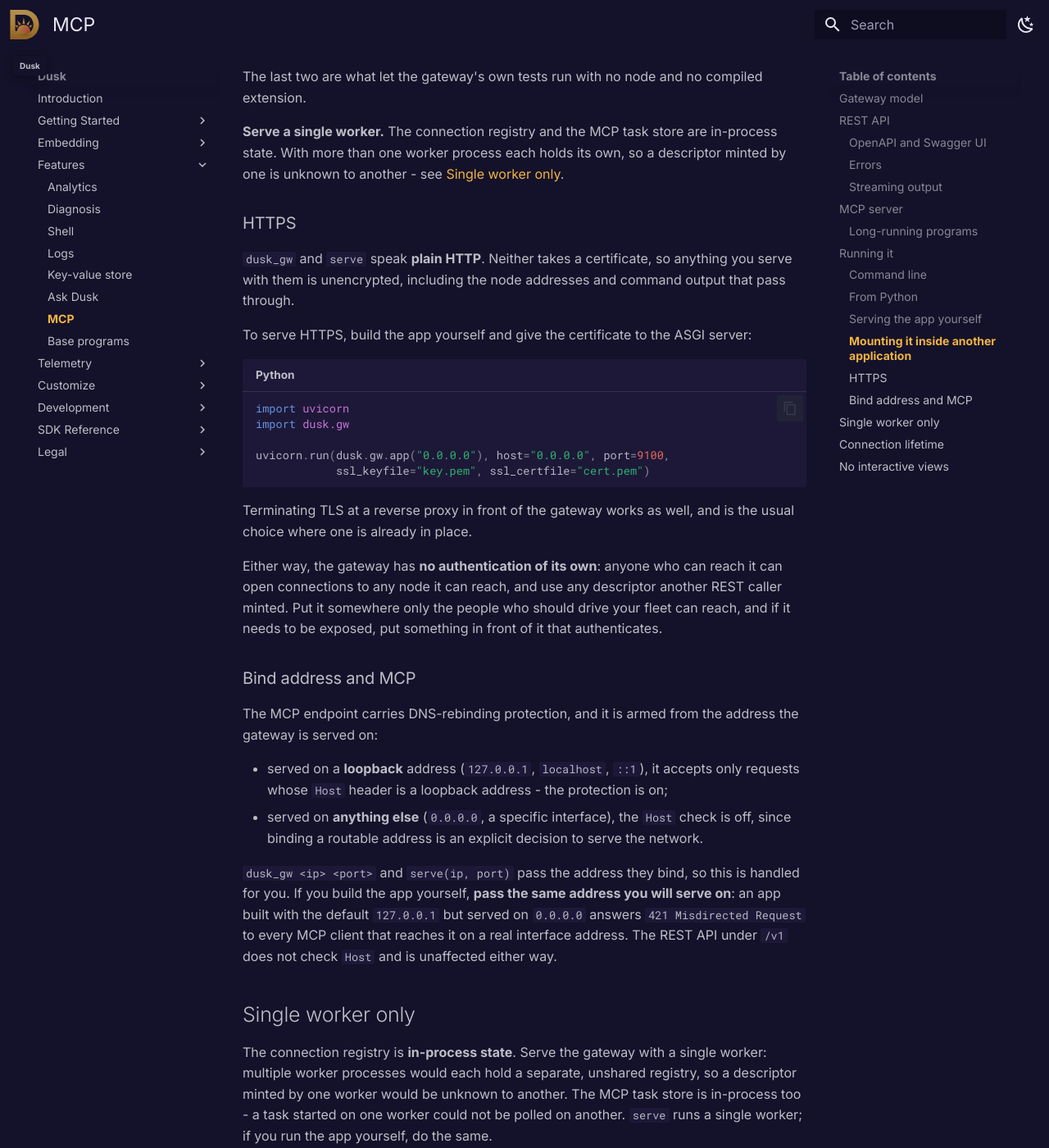
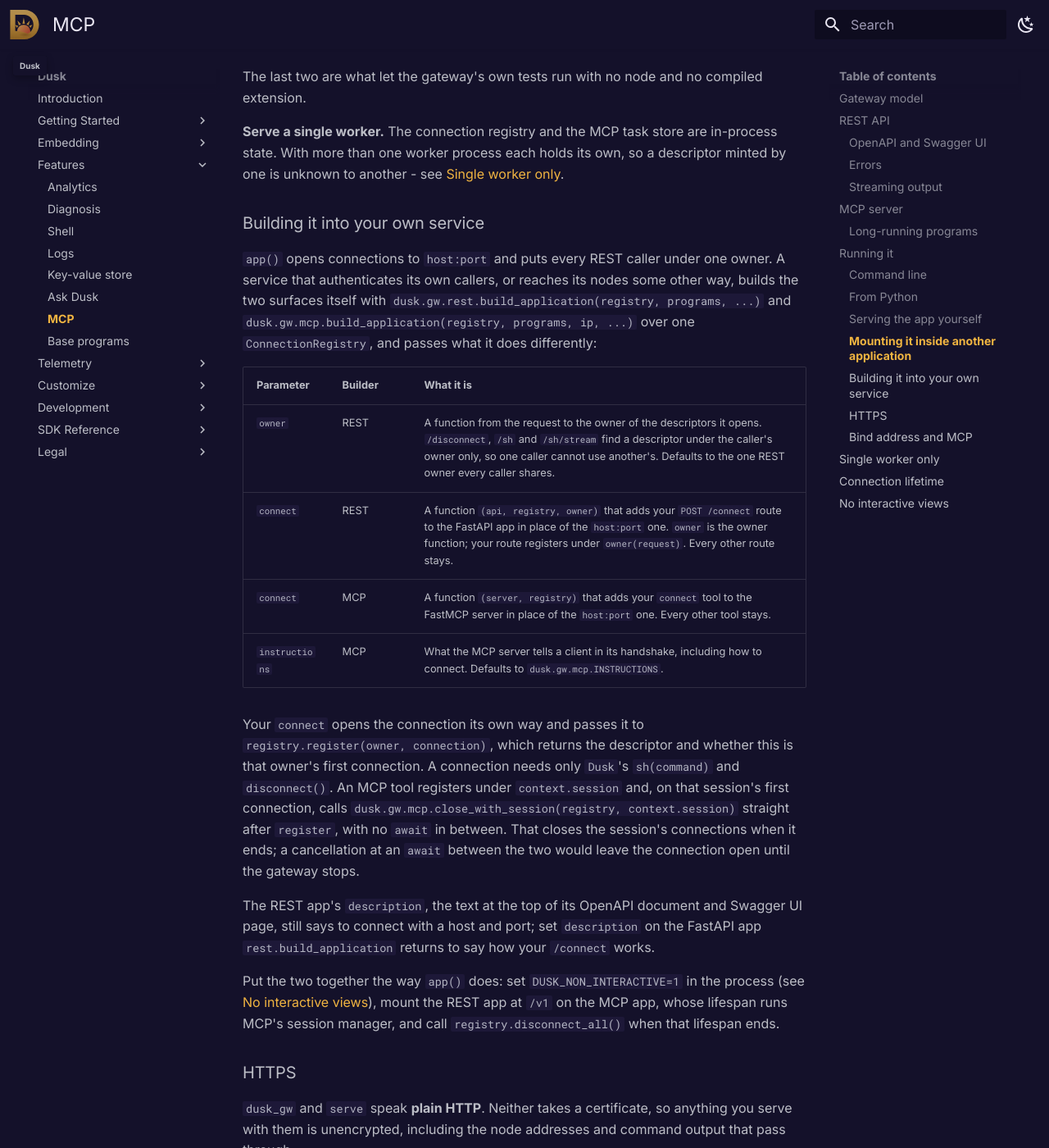
Before and after one commit to tomerze/dusk, an MkDocs documentation site: the page built from docs/docs/features/gateway.md, in a window 1280 px wide and 1400 px high, scrolled down 9252 px. Shown: the whole window at 82% size. Built offline with MkDocs 1.6.1 and Material for MkDocs 9.7.7, drawn with Linux system fonts in a browser that asks for light colours; comment, search, counter and statistics services are not loaded.

Commit message:
Update docs to describe building dusk.gw into another service
The gateway page gains a section on the owner, connect and instructions parameters of the REST and MCP builders, ConnectionRegistry.register and close_with_session, the REST description a replaced /connect leaves behind, and what app() does to put the two surfaces together, for a service that builds them itself instead of calling app().

```diff
--- a/docs/docs/features/gateway.md
+++ b/docs/docs/features/gateway.md
@@ -293,6 +293,23 @@
 
 **Serve a single worker.** The connection registry and the MCP task store are in-process state. With more than one worker process each holds its own, so a descriptor minted by one is unknown to another - see [Single worker only](#single-worker-only).
 
+### Building it into your own service
+
+`app()` opens connections to `host:port` and puts every REST caller under one owner. A service that authenticates its own callers, or reaches its nodes some other way, builds the two surfaces itself with `dusk.gw.rest.build_application(registry, programs, ...)` and `dusk.gw.mcp.build_application(registry, programs, ip, ...)` over one `ConnectionRegistry`, and passes what it does differently:
+
+| Parameter | Builder | What it is |
+|-----------|---------|-----------|
+| `owner` | REST | A function from the request to the owner of the descriptors it opens. `/disconnect`, `/sh` and `/sh/stream` find a descriptor under the caller's owner only, so one caller cannot use another's. Defaults to the one REST owner every caller shares. |
+| `connect` | REST | A function `(api, registry, owner)` that adds your `POST /connect` route to the FastAPI app in place of the `host:port` one. `owner` is the owner function; your route registers under `owner(request)`. Every other route stays. |
+| `connect` | MCP | A function `(server, registry)` that adds your `connect` tool to the FastMCP server in place of the `host:port` one. Every other tool stays. |
+| `instructions` | MCP | What the MCP server tells a client in its handshake, including how to connect. Defaults to `dusk.gw.mcp.INSTRUCTIONS`. |
+
+Your `connect` opens the connection its own way and passes it to `registry.register(owner, connection)`, which returns the descriptor and whether this is that owner's first connection. A connection needs only `Dusk`'s `sh(command)` and `disconnect()`. An MCP tool registers under `context.session` and, on that session's first connection, calls `dusk.gw.mcp.close_with_session(registry, context.session)` straight after `register`, with no `await` in between. That closes the session's connections when it ends; a cancellation at an `await` between the two would leave the connection open until the gateway stops.
+
+The REST app's `description`, the text at the top of its OpenAPI document and Swagger UI page, still says to connect with a host and port; set `description` on the FastAPI app `rest.build_application` returns to say how your `/connect` works.
+
+Put the two together the way `app()` does: set `DUSK_NON_INTERACTIVE=1` in the process (see [No interactive views](#no-interactive-views)), mount the REST app at `/v1` on the MCP app, whose lifespan runs MCP's session manager, and call `registry.disconnect_all()` when that lifespan ends.
+
 ### HTTPS
 
 `dusk_gw` and `serve` speak **plain HTTP**. Neither takes a certificate, so anything
```
